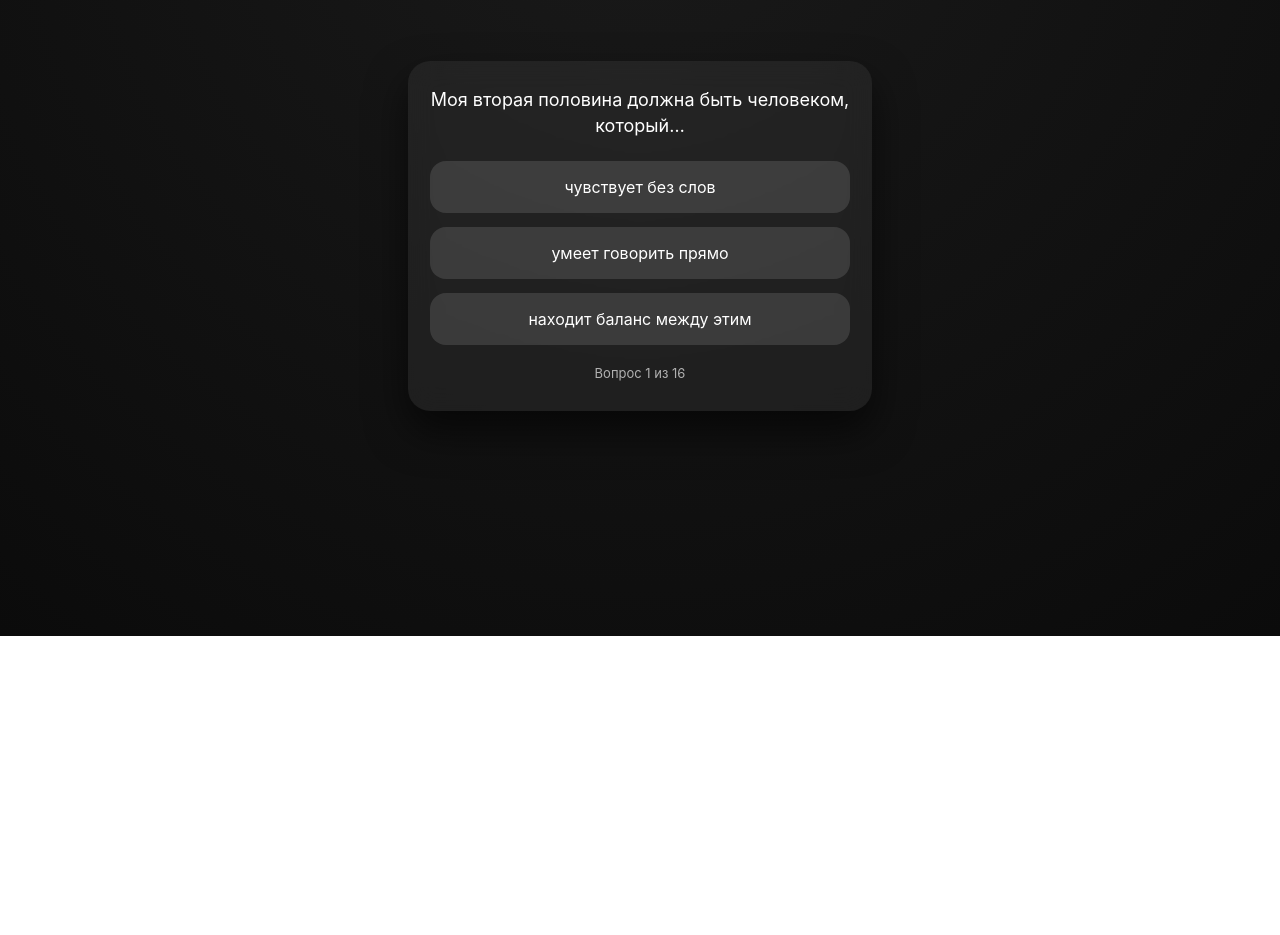
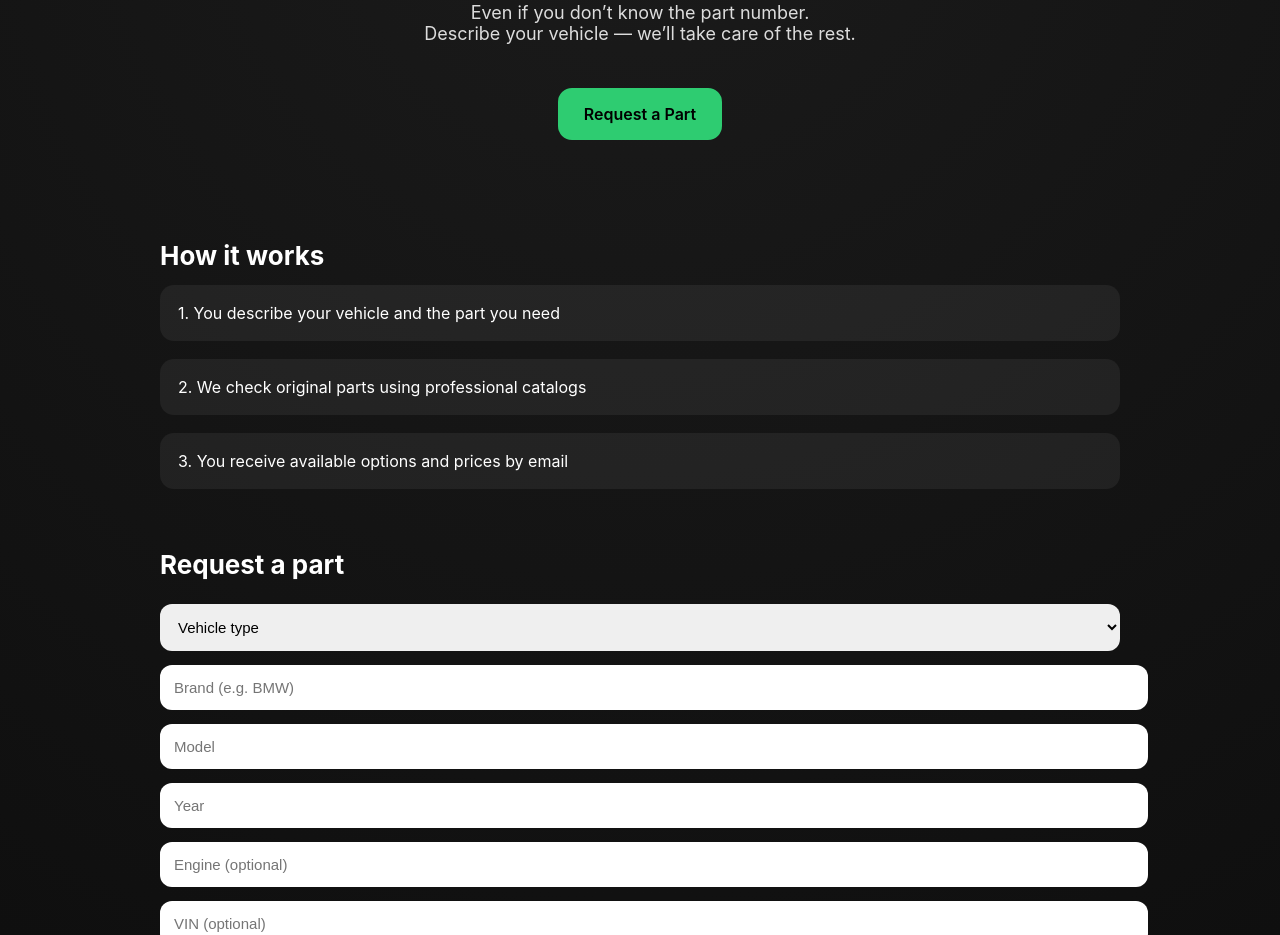
Before and after one commit to AleksManStar/new-web-1, a plain HTML site: page index.html in a window 1280 px wide. Shown: the part 164-1099 px from the top of the page. Before the commit the page ends 800 px from the top, so only its background shows below. Drawn offline with nearby package versions, Linux system fonts and the light colour scheme.

Commit message:
Update index.html

```diff
--- a/index.html
+++ b/index.html
@@ -1,185 +1,187 @@
 <!DOCTYPE html>
-<html lang="ru">
+<html lang="en">
 <head>
 <meta charset="UTF-8">
 <meta name="viewport" content="width=device-width, initial-scale=1.0">
-<title>Небольшая игра</title>
+<title>Original Auto Parts Assistance</title>
 
 <style>
 body {
     margin: 0;
-    min-height: 100vh;
     font-family: -apple-system, BlinkMacSystemFont, "Segoe UI", sans-serif;
-    background: radial-gradient(circle at top, #1a1a1a, #0b0b0b);
-    display: flex;
-    justify-content: center;
-    align-items: center;
-    color: #fff;
+    background: radial-gradient(circle at top, #1b1b1b, #0b0b0b);
+    color: #ffffff;
 }
 
-.card {
-    width: 92%;
-    max-width: 420px;
-    background: rgba(255,255,255,0.06);
-    backdrop-filter: blur(14px);
-    border-radius: 22px;
-    padding: 26px 22px 30px;
-    box-shadow: 0 20px 40px rgba(0,0,0,0.6);
-    text-align: center;
+.container {
+    max-width: 960px;
+    margin: 0 auto;
+    padding: 24px;
 }
 
-.title {
-    font-size: 18px;
-    line-height: 1.45;
-    margin-bottom: 22px;
+.hero {
+    text-align: center;
+    padding: 60px 20px 40px;
 }
 
-.options {
-    display: flex;
-    flex-direction: column;
+.hero h1 {
+    font-size: 34px;
+    margin-bottom: 14px;
+}
+
+.hero p {
+    font-size: 18px;
+    opacity: 0.85;
+}
+
+.button {
+    margin-top: 26px;
+    display: inline-block;
+    padding: 16px 26px;
+    background: #2ecc71;
+    color: #000;
+    border-radius: 14px;
+    text-decoration: none;
+    font-weight: 600;
+}
+
+.section {
+    margin-top: 60px;
+}
+
+.section h2 {
+    font-size: 26px;
+    margin-bottom: 14px;
+}
+
+.steps {
+    display: grid;
+    grid-template-columns: 1fr;
+    gap: 18px;
+}
+
+.step {
+    background: rgba(255,255,255,0.06);
+    padding: 18px;
+    border-radius: 14px;
+}
+
+form {
+    margin-top: 24px;
+    display: grid;
     gap: 14px;
 }
 
-.option {
-    padding: 16px;
-    border-radius: 16px;
-    background: rgba(255,255,255,0.12);
-    cursor: pointer;
-    transition: 0.25s;
-    font-size: 16px;
-}
-
-.option:hover {
-    background: rgba(255,255,255,0.18);
-}
-
-.footer {
-    margin-top: 20px;
-    font-size: 13px;
-    opacity: 0.65;
-}
-
-.answers {
-    text-align: left;
-    margin-top: 20px;
+input, textarea, select {
+    width: 100%;
+    padding: 14px;
+    border-radius: 12px;
+    border: none;
     font-size: 15px;
 }
 
-.match {
-    color: #7CFF9E;
-    font-weight: 600;
+textarea {
+    min-height: 90px;
 }
 
-.fade {
-    animation: fade 0.35s ease;
+.submit {
+    background: #2ecc71;
+    color: #000;
+    font-weight: 600;
+    cursor: pointer;
 }
 
-@keyframes fade {
-    from { opacity: 0; transform: translateY(6px); }
-    to { opacity: 1; transform: translateY(0); }
+footer {
+    margin-top: 80px;
+    font-size: 13px;
+    opacity: 0.6;
+    text-align: center;
+    line-height: 1.4;
 }
 </style>
 </head>
 
 <body>
 
-<div class="card fade">
-    <div class="title" id="question"></div>
-    <div class="options" id="options"></div>
-    <div class="footer" id="footer"></div>
+<div class="container">
+
+    <!-- HERO -->
+    <div class="hero">
+        <h1>We help you find the right original auto part</h1>
+        <p>Even if you don’t know the part number.<br>
+        Describe your vehicle — we’ll take care of the rest.</p>
+        <a href="#form" class="button">Request a Part</a>
+    </div>
+
+    <!-- HOW IT WORKS -->
+    <div class="section">
+        <h2>How it works</h2>
+        <div class="steps">
+            <div class="step">1. You describe your vehicle and the part you need</div>
+            <div class="step">2. We check original parts using professional catalogs</div>
+            <div class="step">3. You receive available options and prices by email</div>
+        </div>
+    </div>
+
+    <!-- FORM -->
+    <div class="section" id="form">
+        <h2>Request a part</h2>
+
+        <form id="partsForm">
+            <select name="vehicle_type" required>
+                <option value="">Vehicle type</option>
+                <option>Passenger car</option>
+                <option>Truck</option>
+            </select>
+
+            <input type="text" name="brand" placeholder="Brand (e.g. BMW)" required>
+            <input type="text" name="model" placeholder="Model" required>
+            <input type="text" name="year" placeholder="Year">
+            <input type="text" name="engine" placeholder="Engine (optional)">
+            <input type="text" name="vin" placeholder="VIN (optional)">
+
+            <textarea name="request" placeholder="What part are you looking for?" required></textarea>
+
+            <input type="email" name="email" placeholder="Your email address" required>
+
+            <button type="submit" class="submit">Send request</button>
+
+            <p style="font-size:13px;opacity:.6;">
+                We will contact you by email with available options.
+            </p>
+        </form>
+    </div>
+
+    <!-- FOOTER -->
+    <footer>
+        Contact: сюда@email.com<br><br>
+        We do not sell parts directly.<br>
+        We assist with selection and sourcing of original auto parts.
+    </footer>
+
 </div>
 
+<!-- EMAILJS -->
+<script src="https://cdn.jsdelivr.net/npm/emailjs-com@3/dist/email.min.js"></script>
 <script>
-const questions = [
-    { q: "Моя вторая половина должна быть человеком, который…", a: ["чувствует без слов", "умеет говорить прямо", "находит баланс между этим"] },
-    { q: "Лучший отдых — это…", a: ["спонтанная поездка", "уютный вечер", "смена обстановки"] },
-    { q: "В отношениях для меня важнее…", a: ["спокойствие", "эмоции", "гармония"] },
-    { q: "В людях я больше всего ценю…", a: ["искренность", "юмор", "надёжность"] },
-    { q: "Идеальный разговор — это когда…", a: ["глубина", "лёгкость", "время летит незаметно"] },
-    { q: "Мне ближе люди, которые…", a: ["живут сердцем", "думают головой", "чувствуют момент"] },
-    { q: "В жизни я выбираю…", a: ["стабильность", "развитие", "осознанный путь"] },
-    { q: "Счастье для меня — это когда…", a: ["спокойно внутри", "интересно вокруг", "есть с кем разделить"] },
-    { q: "Вторая половина — это тот, кто…", a: ["поддерживает", "вдохновляет", "идёт рядом"] },
-    { q: "Лучшие моменты — это…", a: ["смех", "тихие вечера", "неожиданность"] },
-    { q: "Мне нравится, когда человек…", a: ["загадочный", "открытый", "настоящий"] },
-    { q: "В отношениях я больше за…", a: ["доверие", "страсть", "взаимность"] },
-    { q: "Важно, чтобы рядом был человек, который…", a: ["принимает", "разделяет цели", "развивается вместе"] },
-    { q: "Лучшие решения принимаются…", a: ["интуитивно", "осознанно", "в нужный момент"] },
-    { q: "Формат отношений, который мне ближе…", a: ["команда", "личности", "союз"] },
-    { q: "Если честно, я верю, что…", a: ["совпадения не случайны", "люди находят друг друга", "всё вовремя"] }
-];
+(function(){
+    emailjs.init("YOUR_PUBLIC_KEY");
+})();
 
-// 🔥 ТВОИ ОТВЕТЫ (меняй тут, если захочешь)
-const myAnswers = [
-    "находит баланс между этим",
-    "уютный вечер",
-    "гармония",
-    "искренность",
-    "время летит незаметно",
-    "чувствуют момент",
-    "осознанный путь",
-    "есть с кем разделить",
-    "идёт рядом",
-    "тихие вечера",
-    "настоящий",
-    "взаимность",
-    "развивается вместе",
-    "в нужный момент",
-    "союз",
-    "всё вовремя"
-];
+document.getElementById("partsForm").addEventListener("submit", function(e) {
+    e.preventDefault();
 
-let current = 0;
-let answers = [];
-
-const questionEl = document.getElementById("question");
-const optionsEl = document.getElementById("options");
-const footerEl = document.getElementById("footer");
-
-function loadQuestion() {
-    const item = questions[current];
-    questionEl.textContent = item.q;
-    optionsEl.innerHTML = "";
-
-    item.a.forEach(text => {
-        const div = document.createElement("div");
-        div.className = "option";
-        div.textContent = text;
-        div.onclick = () => next(text);
-        optionsEl.appendChild(div);
+    emailjs.sendForm(
+        "YOUR_SERVICE_ID",
+        "YOUR_TEMPLATE_ID",
+        this
+    ).then(() => {
+        alert("Request sent successfully!");
+        this.reset();
+    }, () => {
+        alert("Something went wrong. Please try again later.");
     });
-
-    footerEl.textContent = `Вопрос ${current + 1} из ${questions.length}`;
-}
-
-function next(answer) {
-    answers.push(answer);
-    current++;
-    current < questions.length ? loadQuestion() : showFinal();
-}
-
-function showFinal() {
-    let совпадения = 0;
-
-    const list = answers.map((a, i) => {
-        const match = a === myAnswers[i];
-        if (match) совпадения++;
-        return `<div class="${match ? 'match' : ''}">• ${a}</div>`;
-    }).join("");
-
-    questionEl.innerHTML = `
-        У нас совпало <b>${совпадения} из ${questions.length}</b> 💫<br><br>
-        И это не случайно.<br>
-        <b>Ты моя вторая половина на 100% ❤️</b><br><br>
-        💖💖💖💖💖<br>
-        😘😘😘
-    `;
-
-    optionsEl.innerHTML = `<div class="answers">${list}</div>`;
-    footerEl.textContent = "";
-}
-
-loadQuestion();
+});
 </script>
 
 </body>
```
